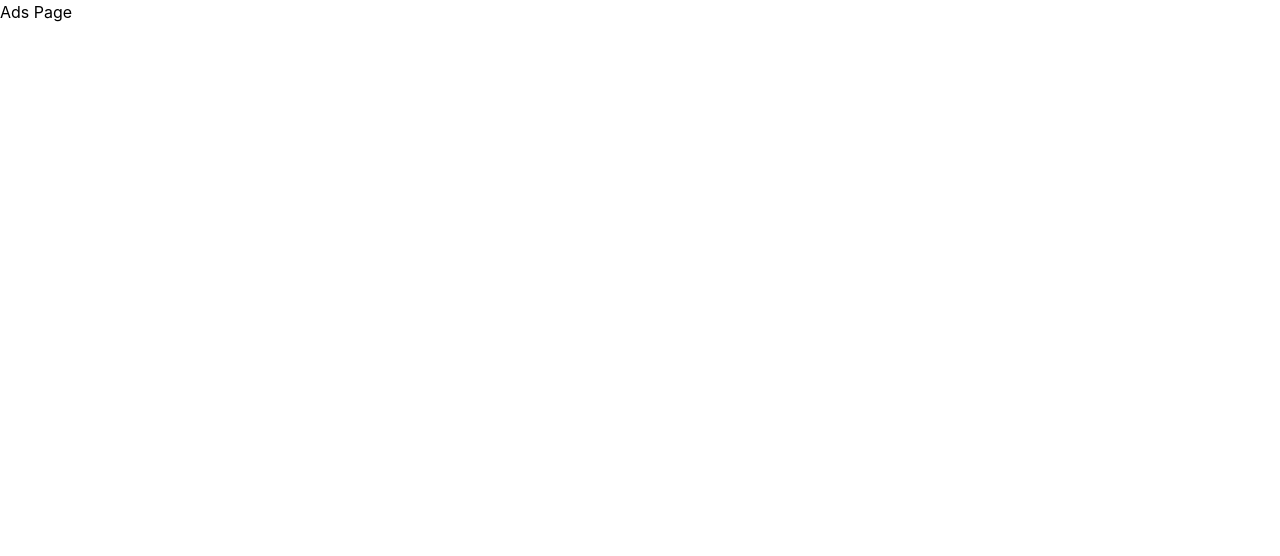
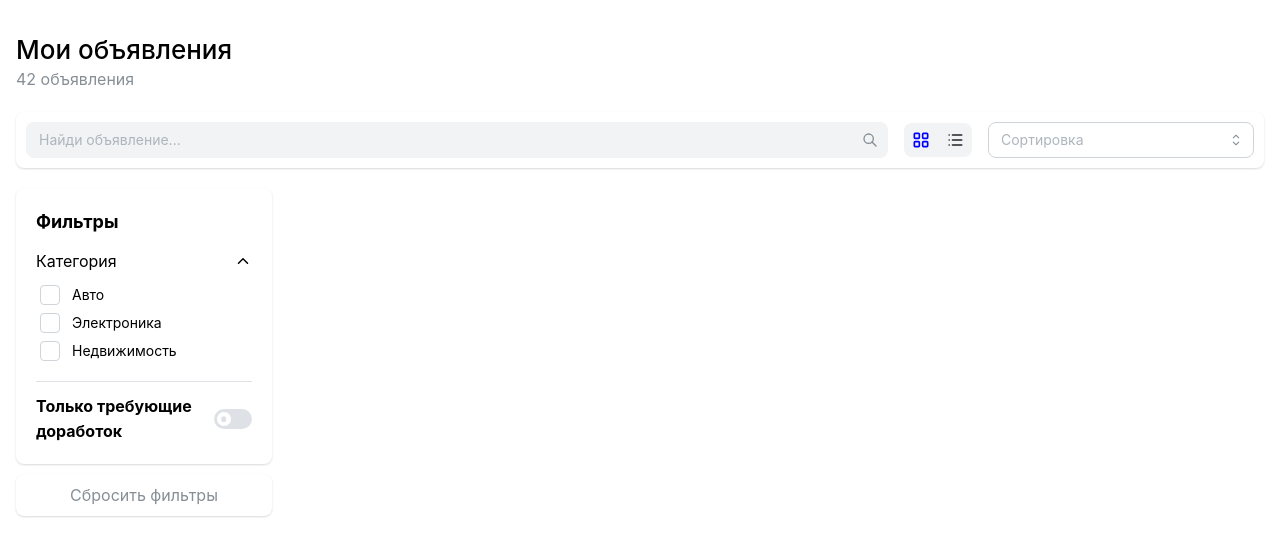
Before and after one commit to sobselena/avito-test-task, a React (Vite) app: page /ads in a window 1280 px wide. Shown: the top 556 px of the page. Built offline with nearby package versions, Linux system fonts and the light colour scheme; a web font is replaced by a local one.

Commit message:
feat: add basic ads page styles

```diff
--- a/package.json
+++ b/package.json
@@ -38,6 +38,7 @@
     "@mantine/hooks": "^9.0.0",
     "@mantine/notifications": "^9.0.0",
     "@reduxjs/toolkit": "^2.11.2",
+    "@tabler/icons-react": "^3.41.1",
     "classnames": "^2.5.1",
     "jsdom": "^28.1.0",
     "react": "^19.2.0",
--- a/src/pages/ads-list/ads-page.tsx
+++ b/src/pages/ads-list/ads-page.tsx
@@ -1 +1,111 @@
-export const AdsPage = () => <section>Ads Page</section>;
+import {
+  ActionIcon,
+  Box,
+  Button,
+  Card,
+  Checkbox,
+  Container,
+  Divider,
+  Grid,
+  Group,
+  Select,
+  Stack,
+  Switch,
+  Text,
+  TextInput,
+  Title,
+  UnstyledButton,
+} from '@mantine/core';
+
+import { IconChevronUp, IconLayoutGrid, IconList, IconSearch } from '@tabler/icons-react';
+export const AdsPage = () => (
+  <Container size="xl" py="xl">
+    <Stack gap="lg">
+      <Box>
+        <Title order={2} fw={500}>
+          Мои объявления
+        </Title>
+        <Text c="dimmed" size="md">
+          42 объявления
+        </Text>
+      </Box>
+
+      <Card padding="xs" radius="md" shadow="xs">
+        <Group justify="space-between">
+          <TextInput
+            placeholder="Найди объявление..."
+            rightSection={<IconSearch size={16} />}
+            style={{ flex: 1 }}
+            variant="filled"
+          />
+
+          <ActionIcon.Group>
+            <ActionIcon variant="light" color="gray" size="lg">
+              <IconLayoutGrid size={20} color="blue" />
+            </ActionIcon>
+            <ActionIcon variant="light" color="gray" size="lg">
+              <IconList size={20} />
+            </ActionIcon>
+          </ActionIcon.Group>
+
+          <Select
+            placeholder="Сортировка"
+            data={['По новизне (сначала новые)', 'По цене']}
+            defaultValue={'По новизне'}
+            comboboxProps={{ width: 240 }}
+          />
+        </Group>
+      </Card>
+      <Grid align="flex-start">
+        <Grid.Col span="content" style={{ width: 256 }}>
+          <Stack gap={10}>
+            <Card radius="md" p="lg" shadow="xs">
+              <Stack gap="sm">
+                <Text fw={700} size="lg">
+                  Фильтры
+                </Text>
+
+                <Stack gap={12} mb={8}>
+                  <UnstyledButton>
+                    <Group justify="space-between">
+                      <Text size="md">Категория</Text>
+                      <IconChevronUp size={18} />
+                    </Group>
+                  </UnstyledButton>
+
+                  <Stack gap={8} pl={4}>
+                    <Checkbox label="Авто" size="sm" />
+                    <Checkbox label="Электроника" size="sm" />
+                    <Checkbox label="Недвижимость" size="sm" />
+                  </Stack>
+                </Stack>
+
+                <Divider />
+
+                <Group justify="space-between" align="center" wrap="nowrap">
+                  <Text size="md" fw={700}>
+                    Только требующие доработок
+                  </Text>
+                  <Switch size="sm" />
+                </Group>
+              </Stack>
+            </Card>
+
+            <Button
+              variant="white"
+              color="gray"
+              size="md"
+              fw={400}
+              style={{
+                boxShadow: 'var(--mantine-shadow-xs)',
+              }}
+            >
+              Сбросить фильтры
+            </Button>
+          </Stack>
+        </Grid.Col>
+        <Grid.Col span={9} style={{ flex: 1 }}></Grid.Col>
+      </Grid>
+    </Stack>
+  </Container>
+);
```
Also changed, not shown: 1 other file (tests, documents, lock files or other folders).
